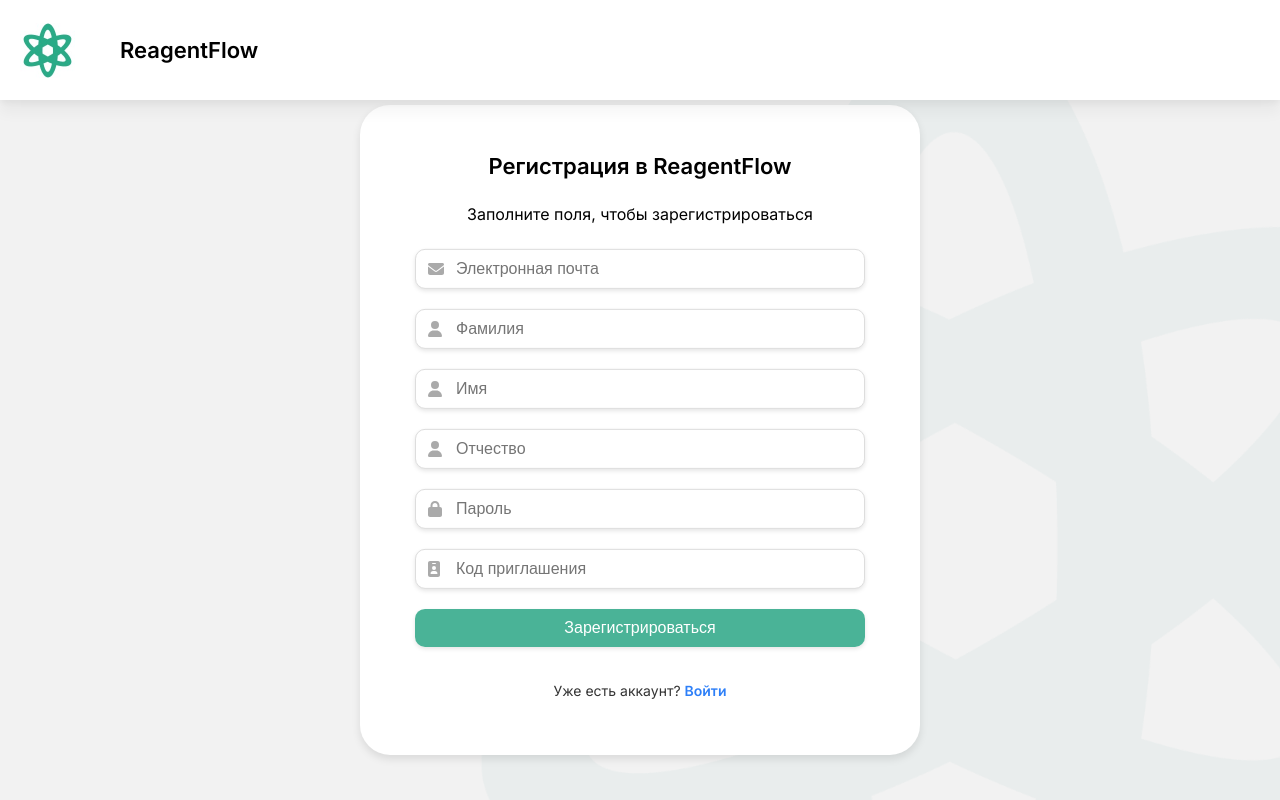
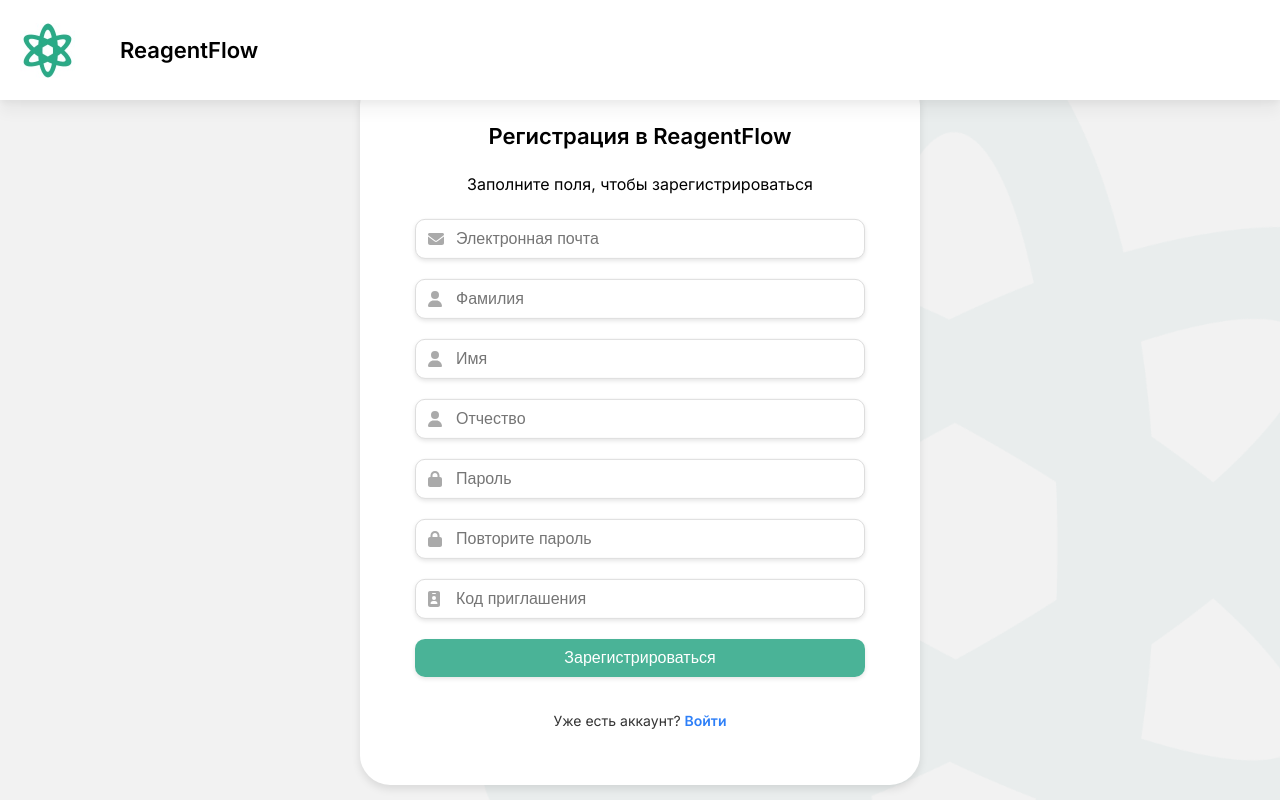
Before and after one commit to ReagentFlow/frontend, a React (Create React App) app: page /register in a window 1280 px wide. Built offline with nearby package versions, Linux system fonts and the light colour scheme.

Commit message:
re password fied register

```diff
--- a/src/components/auth/AuthContext.jsx
+++ b/src/components/auth/AuthContext.jsx
@@ -33,13 +33,14 @@ const AuthProvider = ({ children }) => {
         }
     }, [authTokens]);
 
-    const register = async (email, firstName, middleName, lastName, password, inviteCode) => {
+    const register = async (email, firstName, middleName, lastName, password, rePassword, inviteCode) => {
         const response = await axios.post(`${API_URL}auth/users/`, {
             email: email,
             first_name: firstName,
             middle_name: middleName,
             last_name: lastName,
             password: password,
+            re_password: rePassword,
             invite_code: inviteCode,
         });
         return response;
--- a/src/components/auth/Register.jsx
+++ b/src/components/auth/Register.jsx
@@ -11,6 +11,7 @@ function Register() {
     const [middleName, setMiddleName] = useState('');
     const [lastName, setLastName] = useState('');
     const [password, setPassword] = useState('');
+    const [rePassword, setRePassword] = useState('');
     const [inviteCode, setInviteCode] = useState('');
     const { register } = useContext(AuthContext);
     const navigate = useNavigate();
@@ -18,7 +19,7 @@ function Register() {
     const handleSubmit = async (e) => {
         e.preventDefault();
         try {
-            await register(email, firstName, middleName, lastName, password, inviteCode);
+            await register(email, firstName, middleName, lastName, password, rePassword, inviteCode);
             navigate('/login');
         }
         catch (error) {
@@ -30,6 +31,7 @@ function Register() {
         console.log('middleName:', middleName);
         console.log('lastName:', lastName);
         console.log('password:', password);
+        console.log('rePassword:', rePassword);
         console.log('inviteCode:', inviteCode);
     };
 
@@ -90,6 +92,16 @@ function Register() {
                         />
                     </div>
                     <div className="input-group">
+                        <FontAwesomeIcon icon={faLock} className="input-icon" />
+                        <input
+                            type="password"
+                            placeholder="Повторите пароль"
+                            value={rePassword}
+                            onChange={(e) => setRePassword(e.target.value)}
+                            required
+                        />
+                    </div>
+                    <div className="input-group">
                         <FontAwesomeIcon icon={faIdBadge} className="input-icon" />
                         <input
                             type="text"
```
Also changed, not shown: 2 other files (tests, documents, lock files or other folders).
